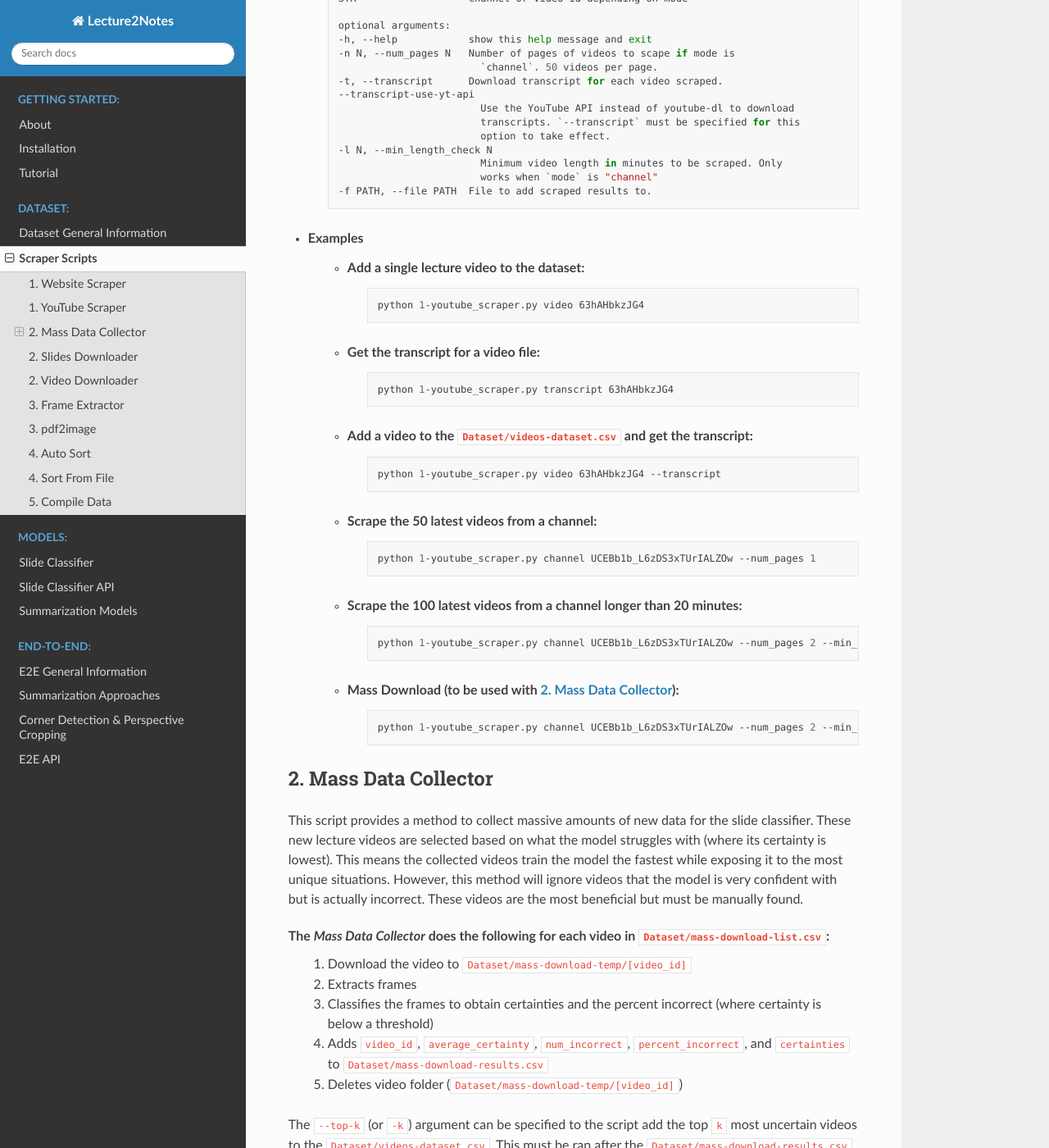
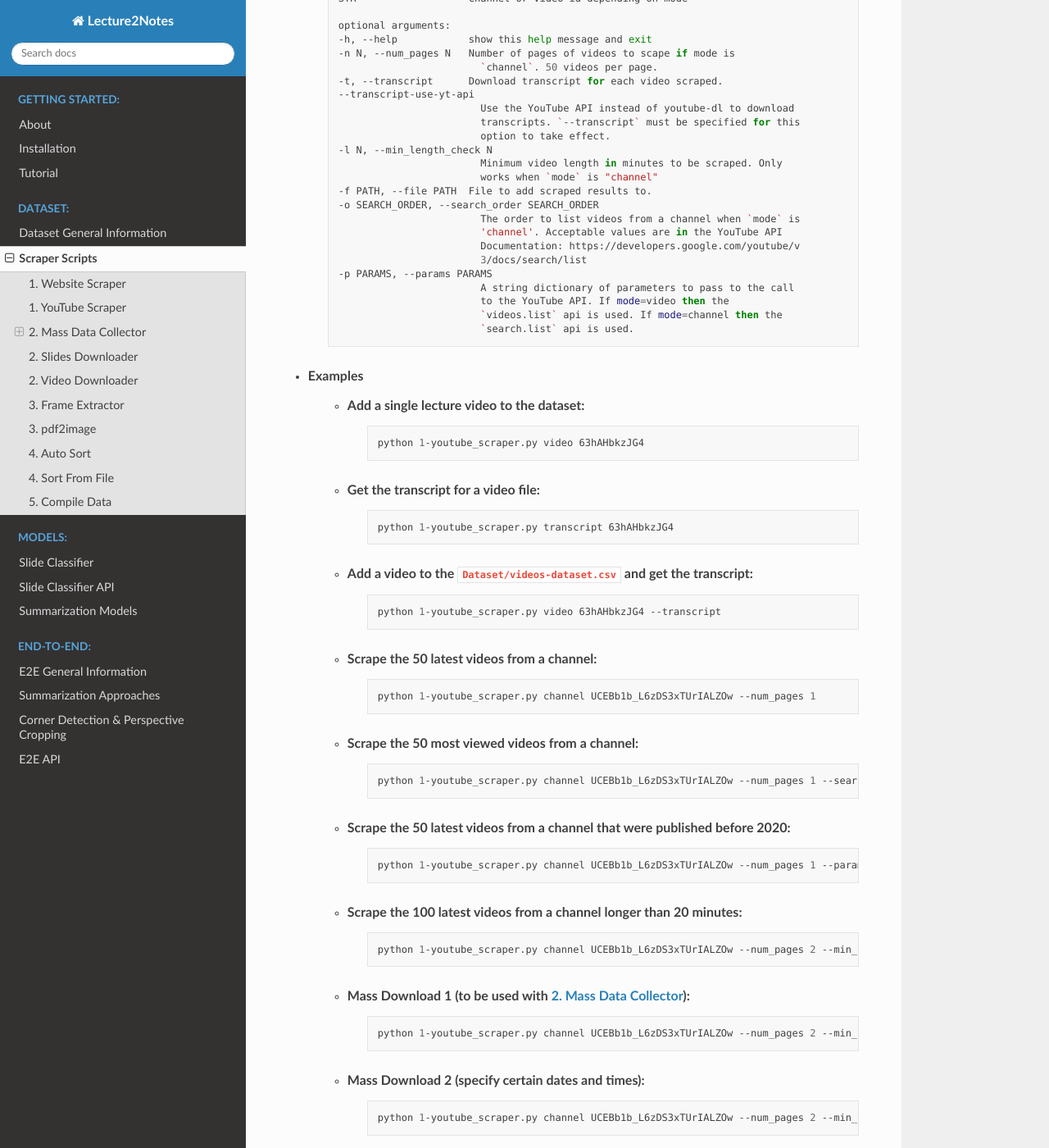
Before and after one commit to HHousen/lecture2notes, a Sphinx documentation site: the page built from doc/dataset/scraper-scripts.rst, in a window 1280 px wide and 1400 px high, scrolled down 1231 px. Shown: the whole window at 82% size. Built offline with Sphinx 7.4.7 and the Read the Docs theme 2.0.0, drawn with Linux system fonts in a browser that asks for light colours; pages that are not in the unit, such as notebooks, are missing from menus; some of the changed text lies outside the part shown.

Commit message:
Add options to youtube scraper script & update slide classifier progress indicator & update docs

```diff
--- a/doc/dataset/scraper-scripts.rst
+++ b/doc/dataset/scraper-scripts.rst
@@ -45,8 +45,8 @@ Takes a video id or channel id from YouTube, extracts important information usin
     .. code-block:: bash
 
         usage: 1-youtube_scraper.py [-h] [-n N] [-t] [--transcript-use-yt-api] [-l N]
-                                    [-f PATH]
-                                    {video,channel,transcript} STR
+                            [-f PATH] [-o SEARCH_ORDER] [-p PARAMS]
+                            {video,channel,transcript} STR
 
         YouTube Scraper
 
@@ -70,6 +70,16 @@ Takes a video id or channel id from YouTube, extracts important information usin
                                 Minimum video length in minutes to be scraped. Only
                                 works when `mode` is "channel"
         -f PATH, --file PATH  File to add scraped results to.
+        -o SEARCH_ORDER, --search_order SEARCH_ORDER
+                                The order to list videos from a channel when `mode` is
+                                'channel'. Acceptable values are in the YouTube API
+                                Documentation: https://developers.google.com/youtube/v
+                                3/docs/search/list
+        -p PARAMS, --params PARAMS
+                                A string dictionary of parameters to pass to the call
+                                to the YouTube API. If mode=video then the
+                                `videos.list` api is used. If mode=channel then the
+                                `search.list` api is used.
 
 * Examples
     * Add a single lecture video to the dataset:
@@ -88,14 +98,26 @@ Takes a video id or channel id from YouTube, extracts important information usin
         .. code-block:: bash
 
             python 1-youtube_scraper.py channel UCEBb1b_L6zDS3xTUrIALZOw --num_pages 1
+    * Scrape the 50 most viewed videos from a channel:
+        .. code-block:: bash
+
+            python 1-youtube_scraper.py channel UCEBb1b_L6zDS3xTUrIALZOw --num_pages 1 --search_order viewCount
+    * Scrape the 50 latest videos from a channel that were published before 2020:
+        .. code-block:: bash
+
+            python 1-youtube_scraper.py channel UCEBb1b_L6zDS3xTUrIALZOw --num_pages 1 --params '{"publishedBefore": "2020-01-01T00:00:00Z"}'
     * Scrape the 100 latest videos from a channel longer than 20 minutes:
         .. code-block:: bash
 
             python 1-youtube_scraper.py channel UCEBb1b_L6zDS3xTUrIALZOw --num_pages 2 --min_length_check 20
-    * **Mass Download** (to be used with :ref:`ss_mass_data_collector`):
+    * **Mass Download 1** (to be used with :ref:`ss_mass_data_collector`):
         .. code-block:: bash
 
             python 1-youtube_scraper.py channel UCEBb1b_L6zDS3xTUrIALZOw --num_pages 2 --min_length_check 20 -f ../mass-download-list.csv
+    * **Mass Download 2** (specify certain dates and times):
+        .. code-block:: bash
+
+            python 1-youtube_scraper.py channel UCEBb1b_L6zDS3xTUrIALZOw --num_pages 2 --min_length_check 20 -f ../mass-download-list.csv --params '{"publishedBefore": "2015-01-01T00:00:00Z", "publishedAfter": "2014-01-01T00:00:00Z"}'
 
 .. _ss_mass_data_collector:
 
@@ -121,7 +143,10 @@ Examples:
 1. Recommended: Low Disk Space Usage, High Bandwidth, Duplicate Calculations
     The below commands do the following:
 
-    1. Scrape the `MIT OpenCourseWare <https://www.youtube.com/channel/UCEBb1b_L6zDS3xTUrIALZOw>`_ YouTube channel for the latest 100 videos that are longer than 20 minutes and save the data to ``../mass-download-list.csv``.
+    1. Scrape the `MIT OpenCourseWare <https://www.youtube.com/channel/UCEBb1b_L6zDS3xTUrIALZOw>`_ YouTube channel for the latest 100 videos that are longer than 20 minutes and save the data to ``../mass-download-list.csv``
+
+        * Optionally, only find videos in a date range. To do this you need to specify the ``--params`` argument like so: ``--params '{"publishedBefore": "2014-07-01T00:00:00Z", "publishedAfter": "2014-01-01T00:00:00Z"}'``. The full list of available parameters can be found in the `YouTube API Documentation for search.list <https://developers.google.com/youtube/v3/docs/search/list>`_ if  mode is ``channel`` and `YouTube API Documentation for videos.list <https://developers.google.com/youtube/v3/docs/videos/list>`_ if mode is ``video``.
+
     2. Run the *Mass Data Collector* to download each video at 480p and determine how certain the model is with its predictions on that video.
     3. Take the top 20 most uncertain videos and add them to the ``Dataset/videos-dataset.csv``.
     4. Download the newly added 20 videos at full HD resolution
```
Also changed, not shown: 2 other files.
